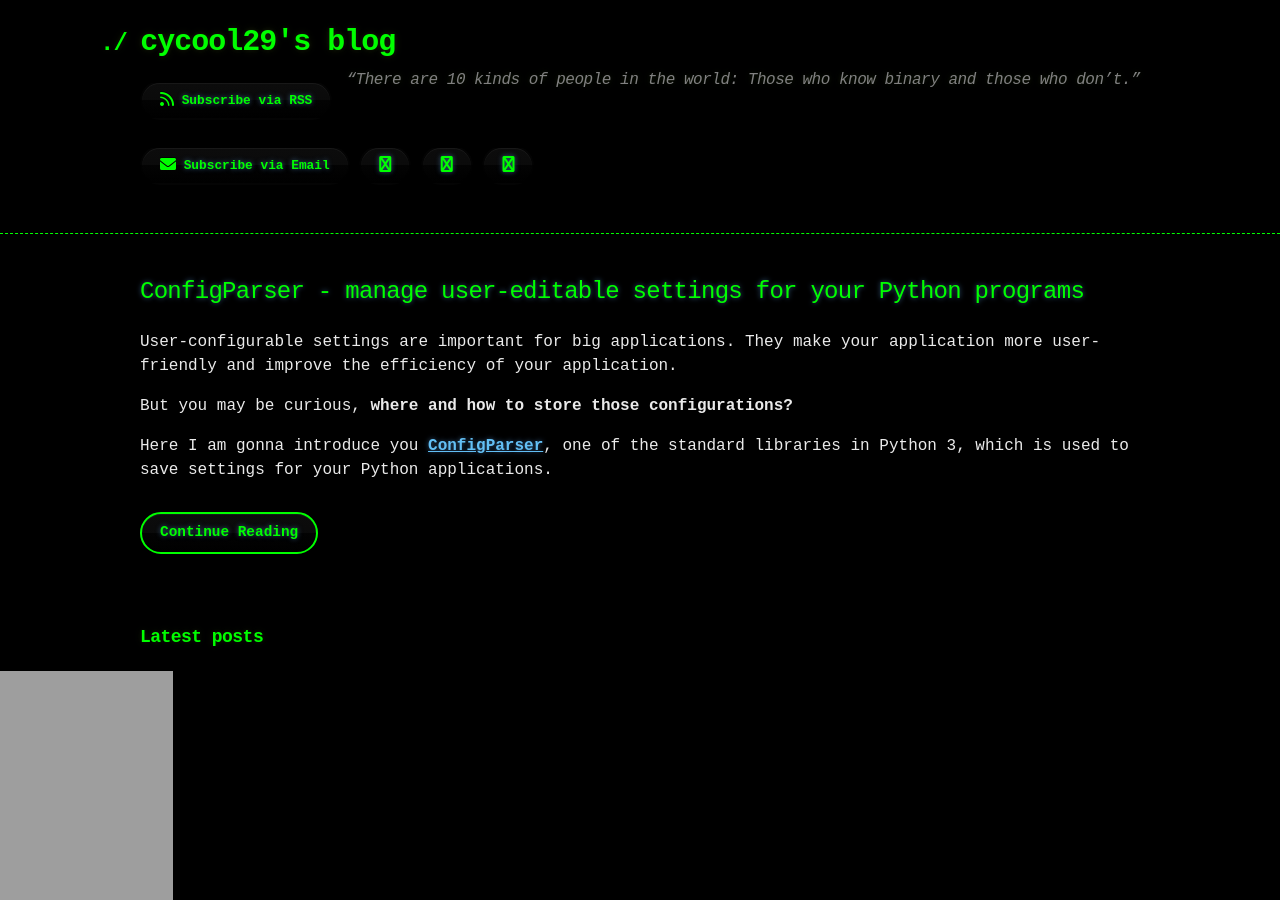
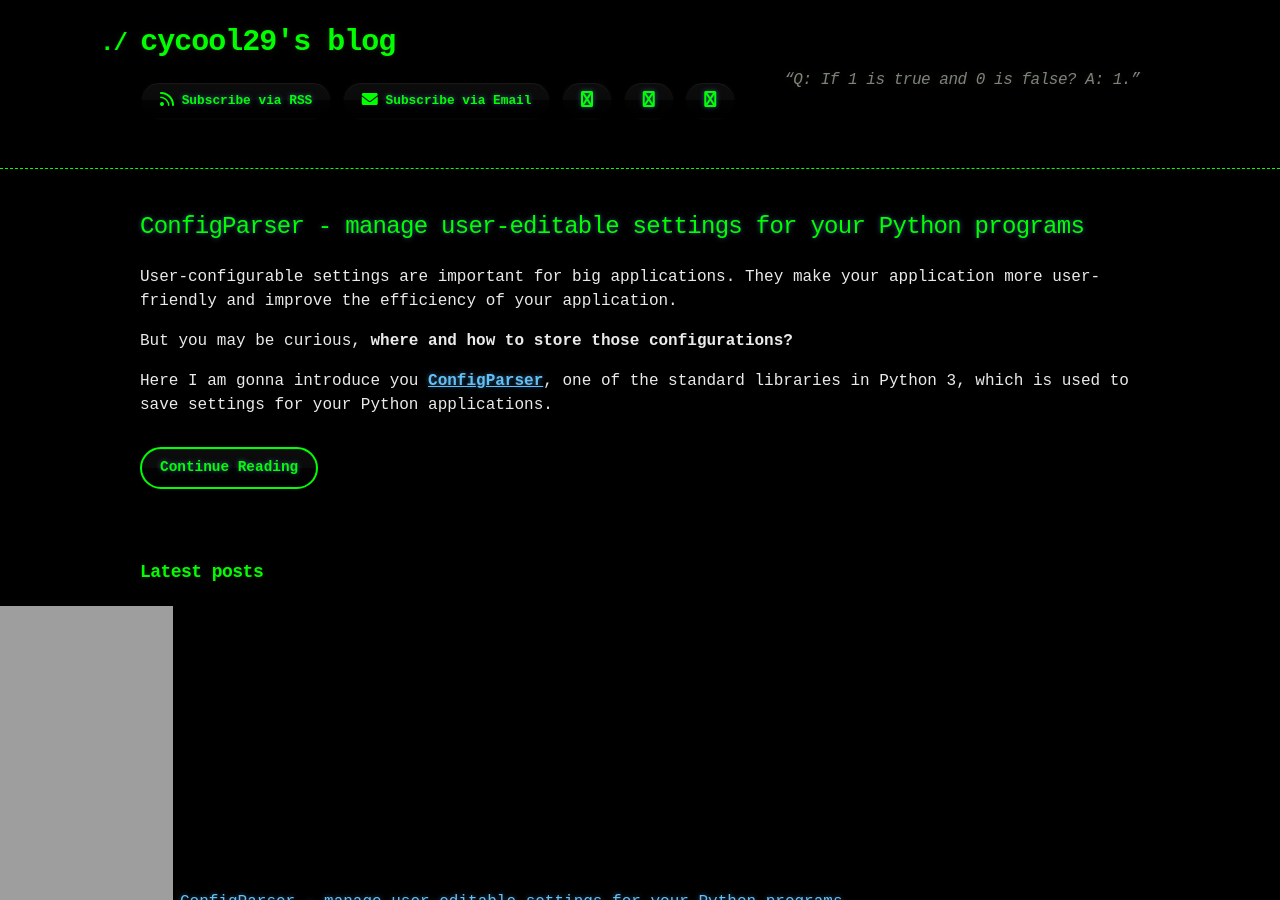
Before and after one commit to cycool29/cycool29.github.io, a Jekyll site: the page built from index.md, in a window 1280 px wide and 900 px high. Built offline with Jekyll 4.4.1, drawn with Linux system fonts in a browser that asks for light colours; a style sheet for code colours, icons or effects is not loaded.

Commit message:
Update quotes

```diff
--- a/_config.yml
+++ b/_config.yml
@@ -1,5 +1,5 @@
 title: cycool29's blog
-description: "“There are 10 kinds of people in the world: Those who know binary and those who don’t.” "
+description: "“Q: If 1 is true and 0 is false? A: 1.” "
 author: cycool29
 url: https://cycool29.github.io
 timezone: UTC
```
